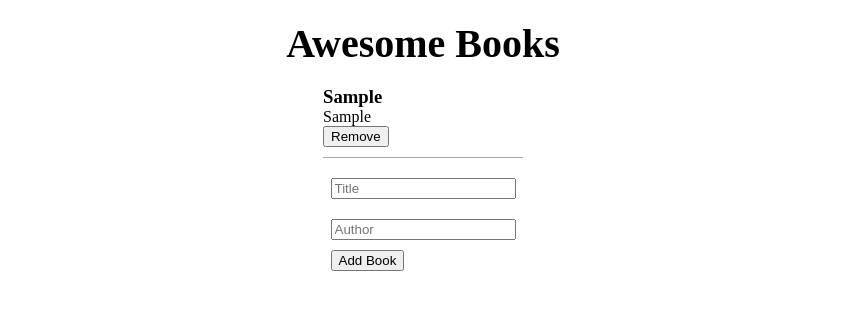
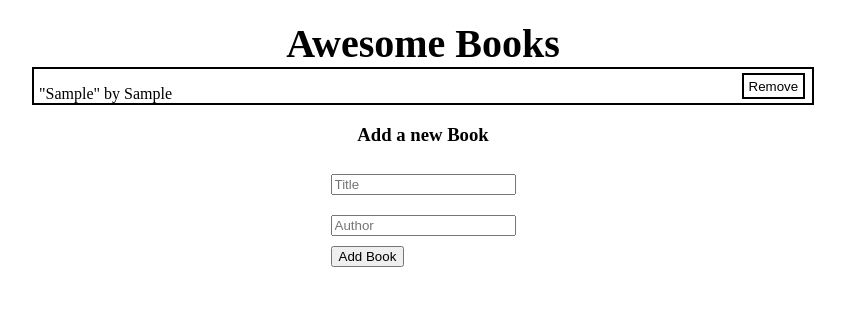
Before and after one commit to sainingo/Awesome-Books, a website: page index.html in a window 1280 px wide. Both pictures are taken after typing "Sample", "Sample" into the empty fields and a click on the button "Add Book". Shown: the whole page, without its empty margins (217-1062 px from the left). Drawn offline with Linux system fonts and the light colour scheme.

Commit message:
Refactor classes

```diff
--- a/app.js
+++ b/app.js
@@ -1,81 +1,68 @@
+const displayBook = document.querySelector('.display-books');
 const form = document.querySelector('form');
-const displayBook = document.querySelector('.display-books');
-const addBookButton = document.querySelector('.add-book');
 
-const books = [];
-let storedBooks;
+class Books {
+  constructor() {
+    if (localStorage.getItem('books') === null) {
+      this.books = [];
+    } else {
+      this.books = JSON.parse(localStorage.getItem('books'));
+    }
+  }
 
-if (localStorage.getItem('books') === null) {
-  storedBooks = localStorage.setItem('books', JSON.stringify(books));
-} else {
-  storedBooks = JSON.parse(localStorage.getItem('books'));
+  // add book methods
+  addBook(book) {
+    this.books.push(book);
+    localStorage.setItem('books', JSON.stringify(this.books));
+  }
+
+  // remove book methods
+  removeBook(bookId) {
+    this.books = this.books.filter((item, index) => {
+      if (index !== bookId) {
+        return item;
+      }
+      return undefined;
+    });
+    localStorage.setItem('books', JSON.stringify(this.books));
+  }
 }
 
-const showBooks = () => {
-  storedBooks = JSON.parse(localStorage.getItem('books'));
-  storedBooks.forEach((book) => {
-    const div = document.createElement('div');
-    const header = document.createElement('h3');
-    header.textContent += book.title;
-    const authorName = document.createElement('p');
-    const button = document.createElement('button');
-    button.textContent = 'Remove';
-    button.className = 'remove';
-    div.appendChild(header);
-    div.appendChild(authorName);
-    div.appendChild(button);
-    displayBook.appendChild(div);
-  });
-};
+// create an object
+const listBooks = new Books();
 
-const addBook = (event) => {
-  storedBooks = JSON.parse(localStorage.getItem('books'));
+form.addEventListener('submit', (event) => {
   event.preventDefault();
   const formData = new FormData(form);
   const title = formData.get('title');
   const author = formData.get('author');
-  const book = {
+  const bookObj = {
     title,
     author,
   };
+  listBooks.addBook(bookObj);
+  onPageReload();
+  form.reset();
+});
 
-  book.id = Math.floor(Math.random() * (100 - 1 + 1)) + 1;
-  storedBooks.push(book);
-  localStorage.setItem('books', JSON.stringify(storedBooks));
-  form.reset();
+function onPageReload() {
+  displayBook.innerHTML = listBooks.books.map((book, index) => `
+  <div class="display">
+    <p>"${book.title}" by ${book.author}</p>
+    <button class="remove-btn" onclick="removeBook(${index})">Remove</button>
+    </div>
+  `).join('');
 
-  const div = document.createElement('div');
-  div.classList.add('books');
-  div.dataset.id = book.id;
-  const header = document.createElement('h3');
-  header.textContent += book.title;
-  const authorName = document.createElement('p');
-  authorName.textContent += book.author;
-  const button = document.createElement('button');
-  button.textContent = 'Remove';
-  button.className = 'remove';
-  div.appendChild(header);
-  div.appendChild(authorName);
-  div.appendChild(button);
-  displayBook.appendChild(div);
+  if (listBooks.books.length === 0) {
+    displayBook.style.cssText = 'border: none;';
+  } else {
+    displayBook.style.cssText = 'border: 2px solid black;';
+  }
+}
+
+const removeBook = (bookId) => {
+  listBooks.removeBook(bookId);
+  onPageReload();
 };
 
-const removeBook = (el) => {
-  if (el.classList.contains('remove')) {
-    el.parentElement.remove();
-  }
-};
-
-document.addEventListener('DOMContentLoaded', showBooks);
-addBookButton.addEventListener('click', addBook);
-
-displayBook.addEventListener('click', (e) => {
-  removeBook(e.target);
-  const newBooks = JSON.parse(localStorage.getItem('books'));
-  newBooks.forEach((book, index) => {
-    if (book.author === e.target.previousElementSibling.textContent) {
-      newBooks.splice(index, 1);
-    }
-  });
-  localStorage.setItem('books', JSON.stringify(newBooks));
-});
+onPageReload();
--- a/index.html
+++ b/index.html
@@ -12,6 +12,7 @@
      <div class="container">
          <h1>Awesome Books</h1>
          <div class="display-books"></div>
+         <h3>Add a new Book</h3>
          <form>
             <div class="input-fields">
                 <input type="text" id="title" name="title" placeholder="Title" required/>
--- a/styles.css
+++ b/styles.css
@@ -21,10 +21,11 @@ p {
   margin-bottom: 0;
 }
 
+/*
 .books > p {
   margin-top: 0;
   padding-top: 0;
-}
+} */
 
 .books::after {
   content: '';
@@ -38,3 +39,21 @@ p {
 .input-fields {
   padding: 10px 0;
 }
+
+.display {
+  display: flex;
+  justify-content: space-between;
+  align-items: center;
+}
+
+.display-books {
+  width: 60%;
+  padding: 0 5px;
+}
+
+.remove-btn {
+  border: 2px solid black;
+  background-color: #fff;
+  padding: 0.2rem 0.3rem;
+  margin: 4px 2px;
+}
```
